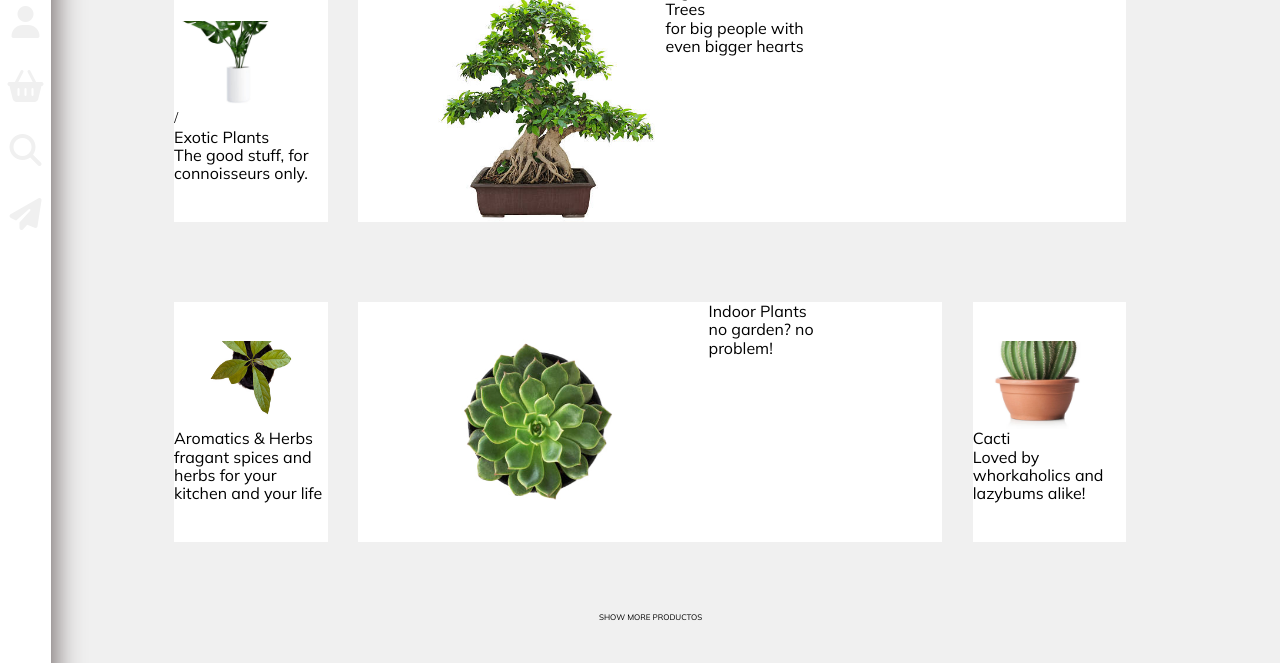
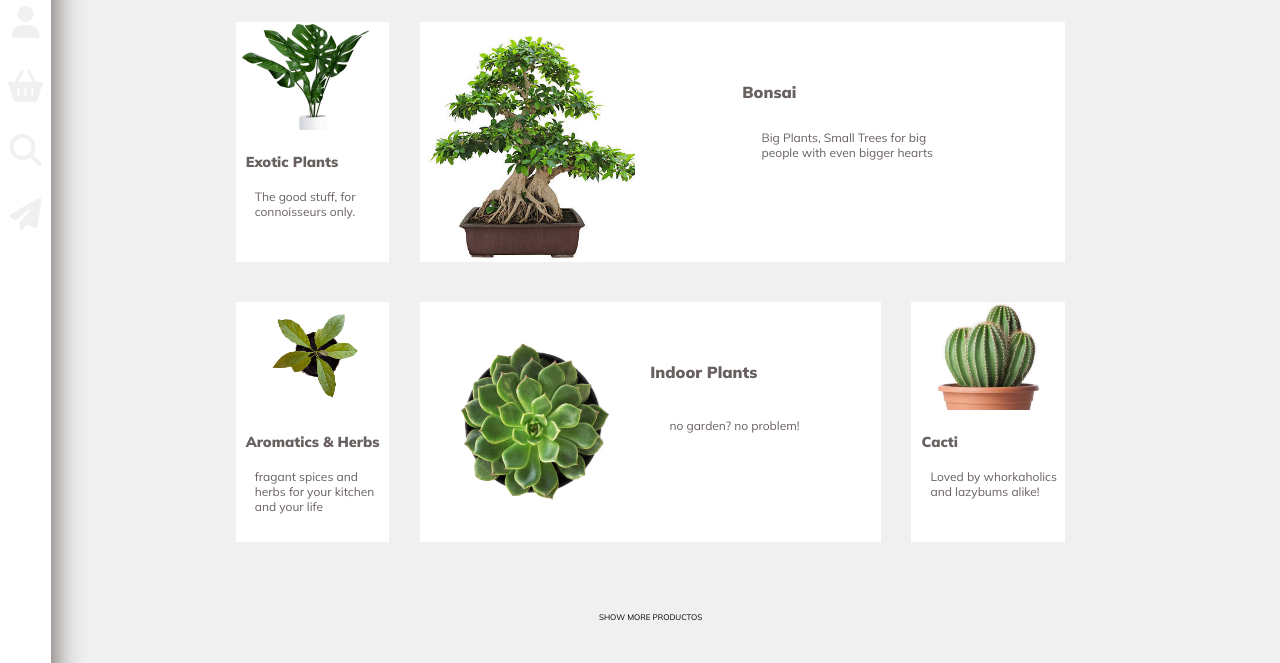
Before and after one commit to urielmunoz/Plant.me, a website: page marketplace.html in a window 1280 px wide. Shown: the part 138-801 px from the top of the page. Drawn offline with Linux system fonts and the light colour scheme.

Commit message:
marketplace DONE... 90%, still missing MQ

```diff
--- a/SCSS/_index.scss
+++ b/SCSS/_index.scss
@@ -14,8 +14,10 @@
 }
 
 .index__button{
-    grid-row: 6;
-    grid-column: 3;
+    grid-row: 5;
+    grid-column: 2 / span 2;
+    align-self: center;
+    justify-self: center;
 }
 
 
--- a/SCSS/_marketplace.scss
+++ b/SCSS/_marketplace.scss
@@ -4,42 +4,42 @@
 .marketplace__main--grid{
     grid-template-columns: repeat(40,2.4vw);
     grid-template-rows: repeat(20, 5vh);
-    justify-items: stretch;
     align-self: end;
     grid-row-gap: vh;
     grid-column-gap: 0vw;
     }
 
         .marketplace__title{
-            grid-column: 2;
-            grid-row: 1;
+            grid-column: 3;
+            grid-row: 3;
+            align-self: end;
             width: 40vw;
             margin-top: 3vh;
             }
 
         .marketplace__article1 {
-            grid-row: 4 / span 6;
-            grid-column: 5 / span 5;
+            grid-row: 5 / span 6;
+            grid-column: 7 / span 5;
             }
 
         .marketplace__article2 {
-            grid-row: 4 / span 6;
-            grid-column: 11 / span 25;
+            grid-row: 5 / span 6;
+            grid-column: 13 / span 21;
             }
 
         .marketplace__article3 {
             grid-row: 12 / span 6;
-            grid-column: 5 / span 5;
+            grid-column: 7 / span 5;
             }
 
         .marketplace__article4 {
             grid-row: 12 / span 6;
-            grid-column: 11 / span 19;
+            grid-column: 13 / span 15;
             }
 
         .marketplace__article5 {
             grid-row: 12 /span 6;
-            grid-column: 31 / span 5;
+            grid-column: 29 / span 5;
             }
 
         .marketplace__link {
@@ -53,103 +53,124 @@
                 .marketplace__link:hover{
                     font-weight: bolder;
                     color: $primary_green;
+                    transform: scaleX(25vw);
                 }
 
 
 
+// this class controls all text design as text is an anchor.
+    .marketplace__article--link{
+            font-family: 'mulish';
+            font-size: 100%;
+            color:$text_grey;
+            }
+            .marketplace__article--link:hover{
+                color:$primary_green;
+                }
 
 
+//this section controls articles and its designs and animations
+//there are 3 types of articles: small, medium and big.
 
-
-
-
-
-
-
-
-
-
-
+    //small articles are positions 1, 3 and 5
 
         .marketplace__article--small {
-    display: flex;
-    flex-direction: column;
-    align-items: stretch;
-    justify-content: center;
-    max-width: 15vw;
+            display: grid;
+            grid-template-columns: repeat(3, 1fr);
+            grid-template-rows: repeat(6, 1fr);
+            max-width: auto;
             max-height: auto;
             background-color: white;
+            transition: all .2s ease-in-out;
             }
 
                 .marketplace__article--small:hover{
                     box-shadow: $article_shadow;
                     -webkit-box-shadow: $article_shadow;
+                    transform: scale(1.1);
 
                     }
 
-    .marketplace__article--img--div--size1{
-        overflow: hidden;
-        display: flex;
+     //big article is position 2
+
+        .marketplace__article--big {
+
+            display: grid;
+            grid-template-columns: repeat(6, 1fr);
+            grid-template-rows: repeat(3, 1fr);
+            background: white;
+            transition: all .2s ease-in-out;
+                }
+                .marketplace__article--big:hover{
+                    box-shadow: $article_shadow;
+                    -webkit-box-shadow: $article_shadow;
+                    transform: scaleX(25vw);
+                    transform: scale(1.1);
                     }
 
-            .marketplace__article--img--size1 {
-                height: 10vw;
-                width: auto;
-                margin-top: -5vh;
-                overflow: hidden;
-                }
-
-
-
-        .marketplace__article--title--size1 {
-            font-family: 'mulish';
-            }
-
-            .marketplace__article--description--size1 {
-                font-family: 'mulish';
-            }
+    //medium article is position 4
 
         .marketplace__article--medium {
             display: grid;
-    grid-template-columns: repeat(5, 1fr);
+            grid-template-columns: repeat(8, 1fr);
             grid-template-rows: repeat(3, 1fr);
-    background: white
+            background: white;
+            transition: all .2s ease-in-out;
+
             }
                 .marketplace__article--medium:hover{
                     box-shadow: $article_shadow;
                     -webkit-box-shadow: $article_shadow;
+                    transform: scale(1.1);
                     }
 
-            .marketplace__article--img--div--size3 {
-                overflow: hidden;
+//this section controls article images and the boxes in which they're contained.
+
+
+//ARTICLE 1, 3 & 5 SMALL SIZE
+
+    //this controls images of articles 1, 3 and 5 (small)
+
+        .marketplace__article--img--div--size1{
             grid-column: 1 / span 3;
             grid-row: 1 / span 3;
+            overflow: hidden;
             display: flex;
-
-            }
-                .marketplace__article--img--size3 {
-                    height: 100%;
-                    width:auto
-                    }
-            .marketplace__article--title--size3{
-                font-family: 'mulish';
+            margin-bottom: 1.5vh;
             }
 
-                .marketplace__article--description--size3 {
-                    font-family: 'mulish';
+                .marketplace__article--img--size1 {
+                    height: 100%;
+                    width: 100%;
+                    object-fit: cover;
+                    object-position: 20% 20%;
+                    }
+    //this controls text of articles 1, 3 and 5 (small)
+
+        .marketplace__article--title--size1 {
+            grid-column: 1 / span 3 ;
+            grid-row: 4;
+            align-self: center;
+            margin-left: .8vw;
+            margin-right: .4vw;
+            font-weight: bold;
+            font-size: 90%;
+            color: $text_grey;
             }
 
-.marketplace__article--big {
+            .marketplace__article--description--size1 {
+                grid-column: 1 / span 3;
+                grid-row: 5 / span 2;
+                align-self: start;
+                margin-left: 1.5vw;
+                margin-right: .5vw;
+                margin-top: 1vh;
+                font-size: 75%;
+            }
 
-    display: grid;
-    grid-template-columns: repeat(5, 1fr);
-    grid-template-rows: repeat(3, 1fr);
-    background: white
-     }
-        .marketplace__article--big:hover{
-            box-shadow: $article_shadow;
-            -webkit-box-shadow: $article_shadow;
-            }
+//ARTICLE 2, BIG SIZE
+
+     //this controls image of article 2 (big)... i know.. counter-intuitive as f***.
 
         .marketplace__article--img--div--size2 {
             overflow: hidden;
@@ -160,13 +181,63 @@
 
             .marketplace__article--img--size2 {
                 height: 100%;
-                width:auto
+                width: 100%;
+                object-fit: cover;
+                object-position: 50%;
                 }
 
+     //this controls text article 2 (big).
+
         .marketplace__article--title--size2{
-            font-family: 'mulish';
+            grid-row: 1;
+            align-self: end;
+            grid-column: 4;
+            font-weight: bolder;
             }
 
             .marketplace__article--description--size2 {
-                font-family: 'mulish';
+                grid-row: 2;
+                align-self: center;
+                grid-column: 4 / span 2;
+                justify-self: start;
+                margin-left: 1.5vw;
+                margin-top: 1vh;
+                font-size: 75%;
             }
+
+//ARTICLE 4, MEDIUM SIZE
+
+    //this controls images of article 4 (medium)
+
+        .marketplace__article--img--div--size3 {
+            overflow: hidden;
+            grid-column: 1 / span 4;
+            grid-row: 1 / span 3;
+            display: flex;
+            }
+            .marketplace__article--img--size3 {
+                height: 100%;
+                width:100%;
+                object-fit: cover;
+                object-position: 50%;
+                }
+
+    //this controls text of article 4 (medium)
+
+        .marketplace__article--title--size3 {
+            grid-row: 1;
+            align-self: end;
+            justify-self: start;
+            grid-column: 5 / span 2;
+            font-weight: bold ;
+            }
+
+            .marketplace__article--description--size3 {
+                grid-row: 2;
+                align-self: center;
+                grid-column: 5 / span 3;
+                justify-self: start;
+                margin-left: 1.5vw;
+                margin-top: 1vh;
+                font-size: 75%;
+            }
--- a/SCSS/_variables.scss
+++ b/SCSS/_variables.scss
@@ -16,7 +16,7 @@
         $primary_grey: #f0f0f0;
         $secondary_grey:#bfbdbd;
         $tertiary_grey:#574c4cea;
-        $text_grey: #464242;
+        $text_grey: #696060;
 
     //greens
 
--- a/marketplace.html
+++ b/marketplace.html
@@ -35,15 +35,21 @@
 
                 <img src="images/mpi1.jpg" class="marketplace__article--img--size1" alt="img5">
 
-            </div>/
+            </div>
 
-            <a href="productview.html" class="marketplace__article--link">
 
-                <p class="marketplace__article--title--size1">Exotic Plants</p>
+                <p class="marketplace__article--title--size1">
+                    <a href="productview.html" class="marketplace__article--link">
+                        Exotic Plants
+                    </a>
+                </p>
 
-                <p class="marketplace__article--description--size1">The good stuff, for connoisseurs only.</p>
+                <p class="marketplace__article--description--size1">
+                    <a href="productview.html" class="marketplace__article--link">
+                        The good stuff, for connoisseurs only.
+                    </a>
+                </p>
 
-            </a>
 
         </article>
 
@@ -55,33 +61,44 @@
 
             </div>
 
-            <a href="productview.html" class="marketplace__article--link">
 
-                <p class="marketplace__article--title--size2">Big Plants, Small Trees</p>
 
-                <p class="marketplace__article--description--size2">for big people with even bigger hearts</p>
+                <p class="marketplace__article--title--size2">
+                    <a href="productview.html" class="marketplace__article--link">
+                        Bonsai
+                    </a>
+                </p>
 
-            </a>
+                <p class="marketplace__article--description--size2">
+                    <a href="productview.html" class="marketplace__article--link">
+                        Big Plants, Small Trees for big people with even bigger hearts
+                    </a>
+                </p>
 
         </article>
 
         <article class="marketplace__article3 marketplace__article--small">
 
-
-
                 <div class="marketplace__article--img--div--size1">
 
-                    <img src="images/mpi3.jpg" class="marketplace__article--img--size1" alt="img5">
+                    <img src="images/mpi3.jpg" class="marketplace__article--img--size1" alt="img3">
 
                 </div>
 
-                <a href="productview.html" class="marketplace__article--link">
 
-                    <p class="marketplace__article--title--size1">Aromatics & Herbs</p>
+                    <p class="marketplace__article--title--size1">
+                        <a href="productview.html" class="marketplace__article--link">
+                            Aromatics & Herbs
+                        </a>
+                    </p>
 
-                    <p class="marketplace__article--description--size1">fragant spices and herbs for your kitchen and your life</p>
+                    <p class="marketplace__article--description--size1">
+                        <a href="productview.html" class="marketplace__article--link">
+                            fragant spices and herbs for your kitchen and your life
+                        </a>
+                    </p>
 
-                </a>
+
         </article>
 
         <article class="marketplace__article4 marketplace__article--medium">
@@ -92,13 +109,19 @@
 
             </div>
 
-            <a href="productview.html" class="marketplace__article--link">
+                <p class="marketplace__article--title--size3">
+                    <a href="productview.html" class="marketplace__article--link">
+                        Indoor Plants
+                    </a>
+                </p>
 
-                <p class="marketplace__article--title--size3">Indoor Plants</p>
+                <p class="marketplace__article--description--size3">
+                    <a href="productview.html" class="marketplace__article--link">
+                        no garden? no problem!
+                    </a>
+                </p>
 
-                <p class="marketplace__article__description--size3">no garden? no problem!</p>
 
-            </a>
 
         </article>
 
@@ -110,13 +133,17 @@
 
             </div>
 
-            <a href="productview.html" class="marketplace__article--link">
+                <p class="marketplace__article--title--size1">
+                    <a href="productview.html" class="marketplace__article--link">
+                         Cacti
+                    </a>
+                </p>
 
-                <p class="marketplace__article--title--size1"> Cacti</p>
-
-                <p class="marketplace__article--description--size1">Loved by whorkaholics and lazybums alike!</p>
-
-            </a>
+                <p class="marketplace__article--description--size1">
+                    <a href="productview.html" class="marketplace__article--link">
+                        Loved by whorkaholics and lazybums alike!
+                    </a>
+                </p>
 
         </article>
 
```
Also changed, not shown: SCSS/_partials.scss (line endings or trailing spaces), Stylesheets/Stylesheet.css, 2 other files. Lines whose indentation alone changed are shown as unchanged.
